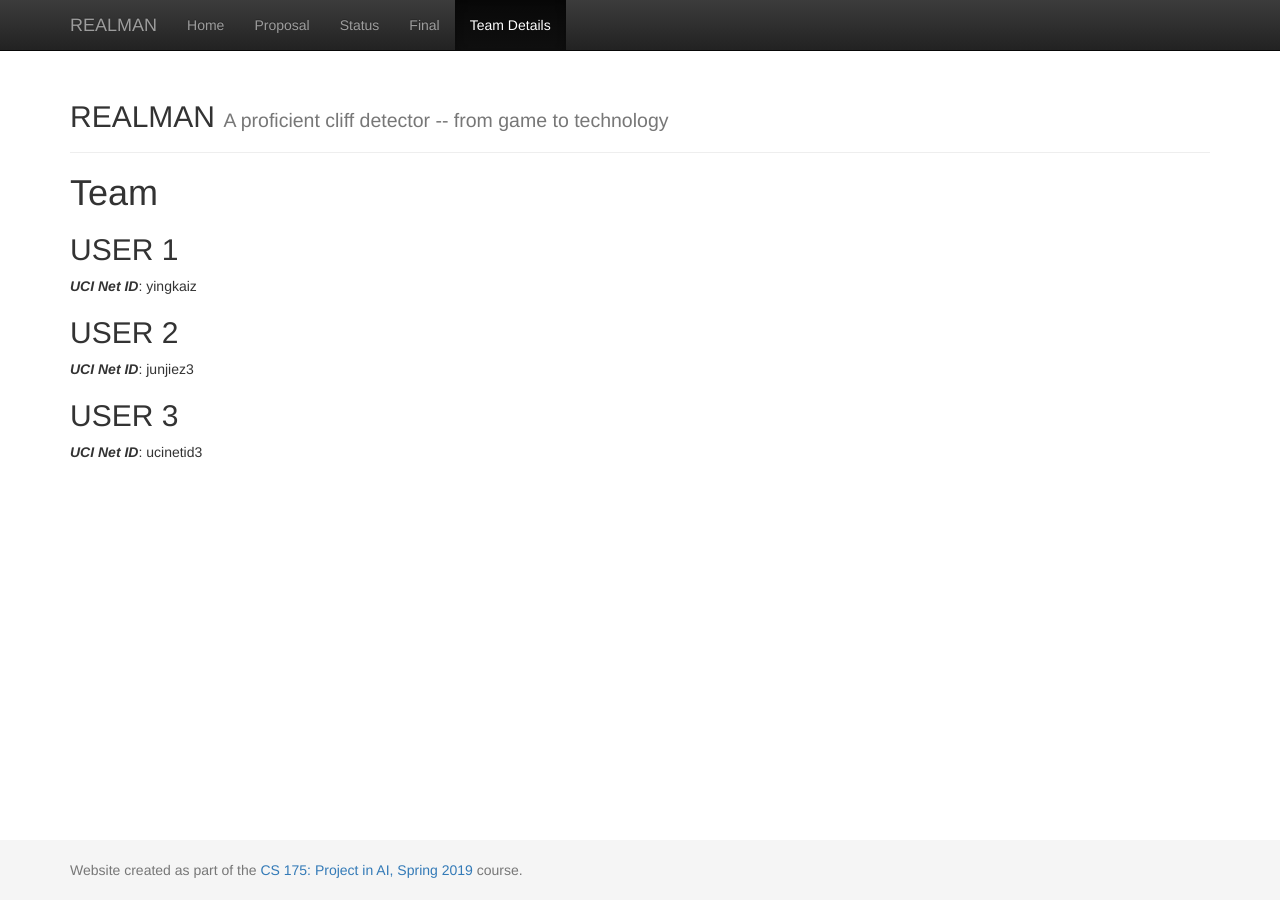
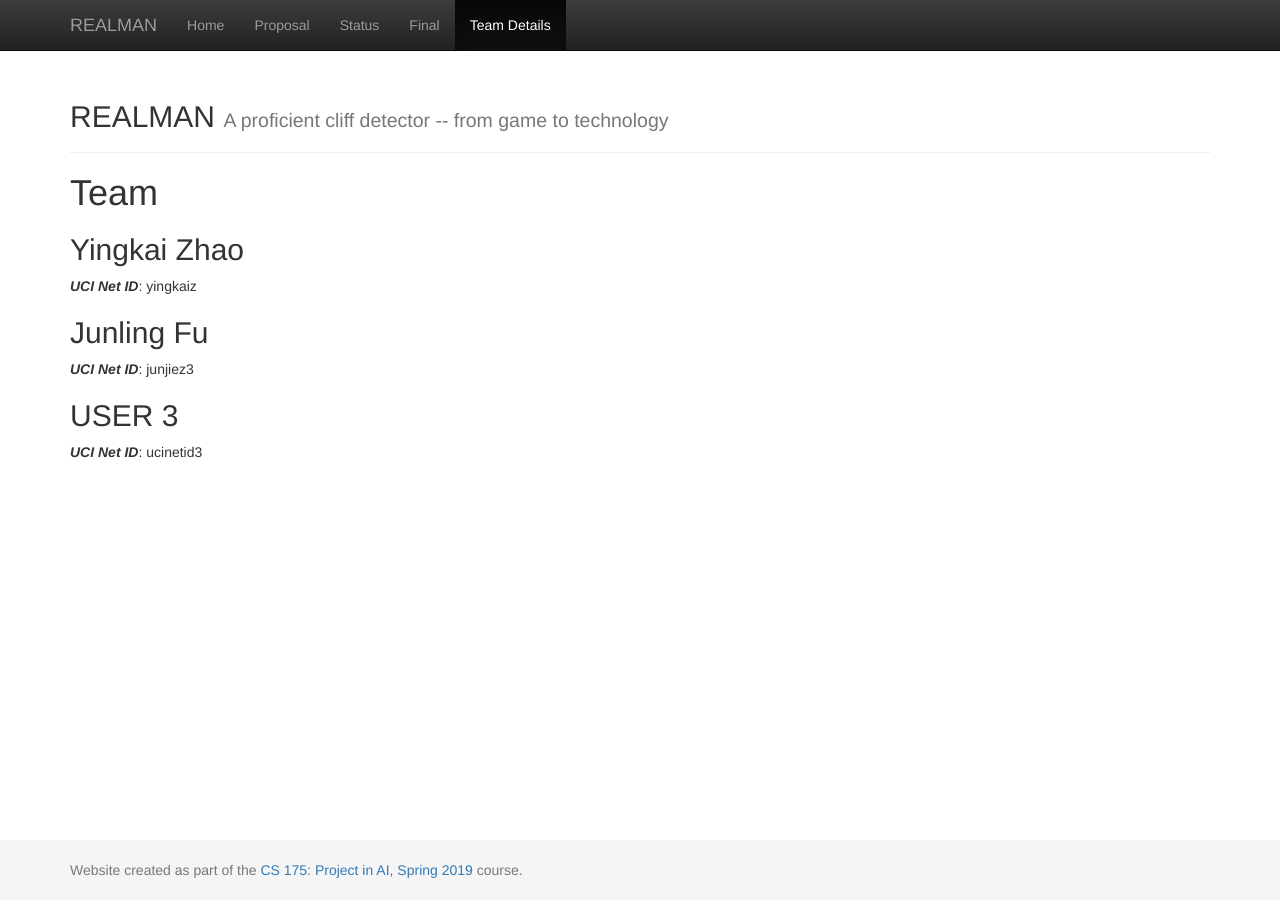
Before and after one commit to JackZhaoYK/REALMAN, a Jekyll site: the page built from docs/team.md, in a window 1280 px wide. Built offline with Jekyll 4.4.1, drawn with Linux system fonts in a browser that asks for light colours.

```diff
--- a/docs/team.md
+++ b/docs/team.md
@@ -6,10 +6,10 @@ title:  Team
 # {{ page.title }}
 
 
-## USER 1
+## Yingkai Zhao
 ***UCI Net ID***: yingkaiz
 
-## USER 2
+## Junling Fu
 ***UCI Net ID***: junjiez3
 
 ## USER 3
```
Also changed, not shown: docs/index.md (+3 -3 lines).
